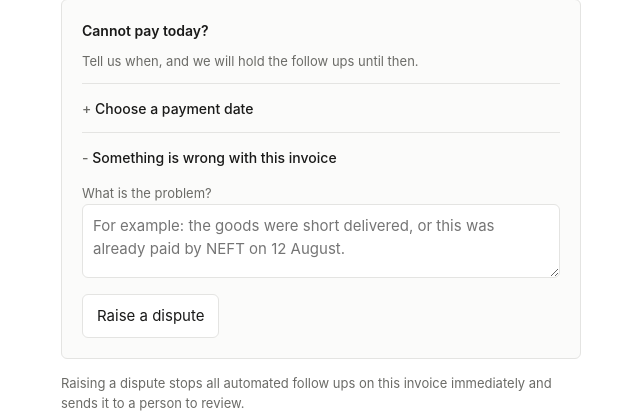
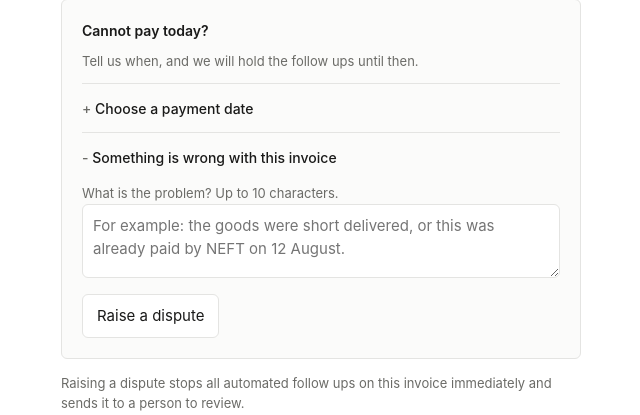
Before and after one commit to uditdaftary/RPay-build-recovery-agent, a Python web app: template app/templates/resolution.html in a window 1280 px wide, after a click on "Something is wrong with this invoice". Shown: the part 342-757 px from the top of the page, without its empty margins (319-959 px from the left). Run offline with Jinja, Linux system fonts and the light colour scheme; the template is opened without the code that fills it: most values are stand-ins (such as "Sample title", 1, 10 or a date in 2020); some libraries are stand-ins or nearby versions.

Commit message:
fix(ui): state the dispute length instead of truncating silently
maxlength cut a longer explanation with no counter and no message. A written objection
moves the statutory acceptance date, so silently discarding its tail is worse than
refusing it - the label names the limit and the server refuses it readably.

```diff
--- a/app/templates/resolution.html
+++ b/app/templates/resolution.html
@@ -33,8 +33,8 @@
   <details>
     <summary>Something is wrong with this invoice</summary>
     <div>
-      <label class="small muted" for="dispute-reason">What is the problem?</label>
-      <textarea id="dispute-reason" maxlength="{{ dispute_reason_max }}" placeholder="For example: the goods were short delivered, or this was already paid by NEFT on 12 August."></textarea>
+      <label class="small muted" for="dispute-reason">What is the problem? Up to {{ dispute_reason_max }} characters.</label>
+      <textarea id="dispute-reason" placeholder="For example: the goods were short delivered, or this was already paid by NEFT on 12 August."></textarea>
       <button id="dispute">Raise a dispute</button>
       <div id="dispute-status"></div>
     </div>
```
